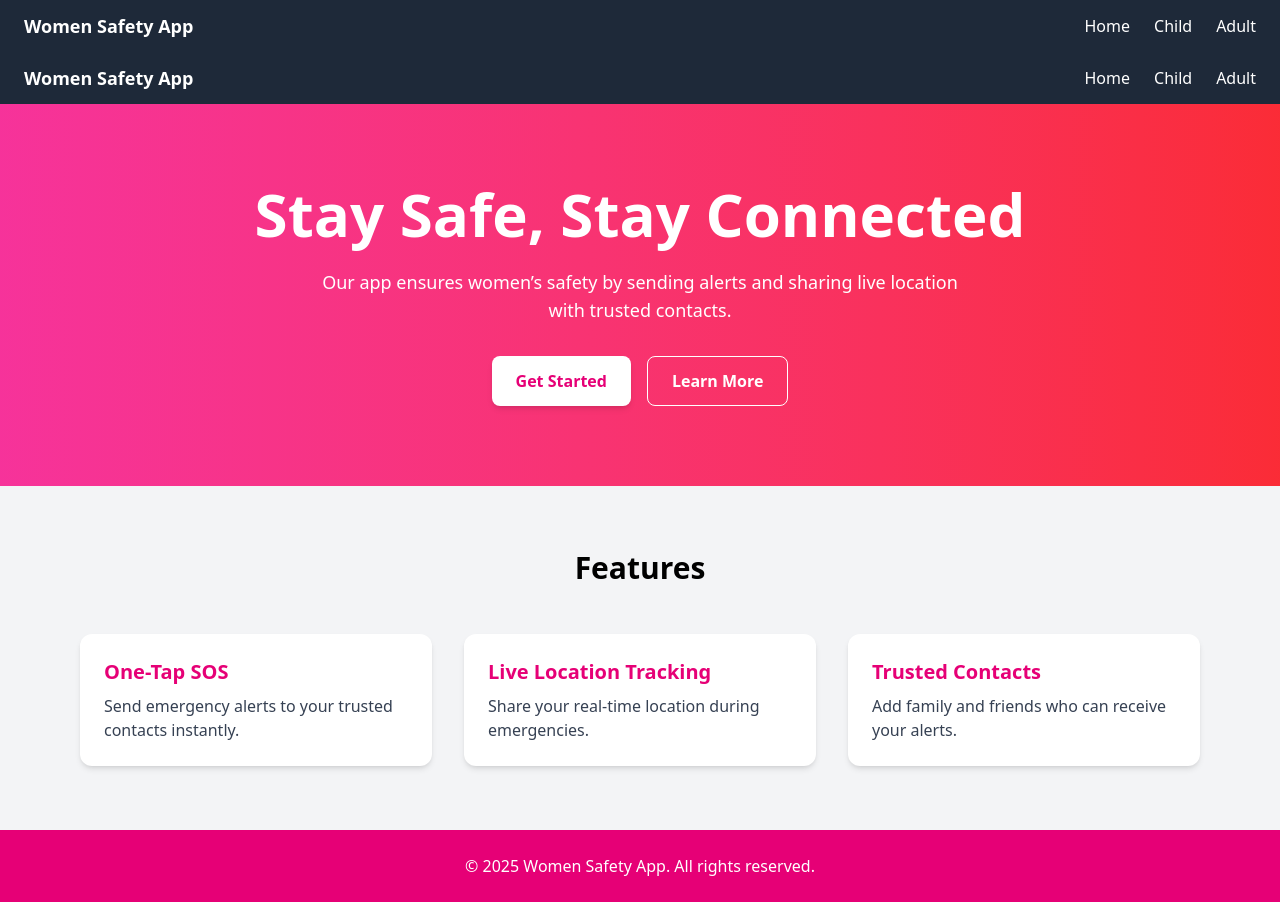
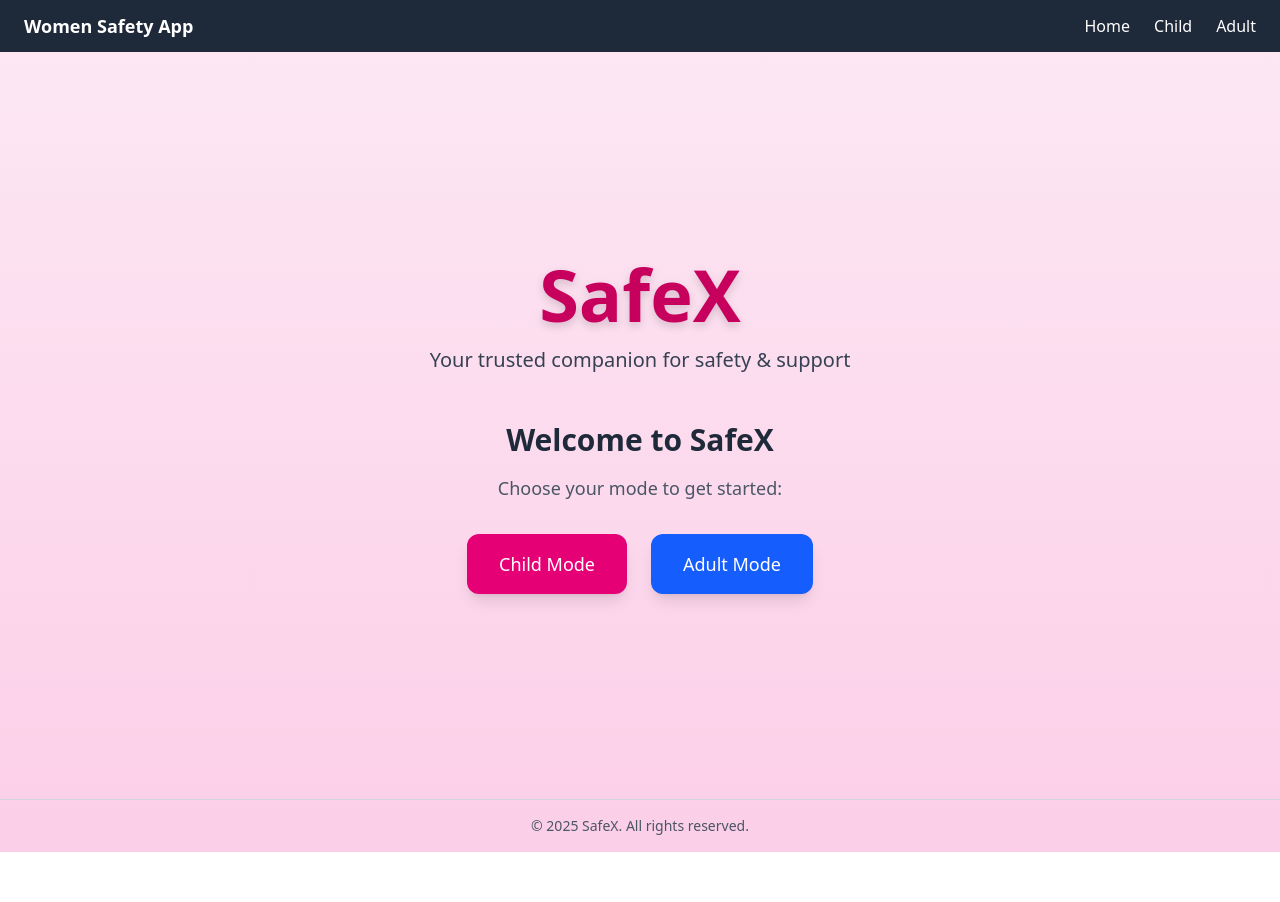
Before and after one commit to codemasteryash/women-safety-app, a React (Vite) app: page / in a window 1280 px wide. After the commit the page ends 852 px from the top, so only its background shows below. Built offline with nearby package versions, Linux system fonts and the light colour scheme.

Commit message:
Initial commit with new home

```diff
--- a/package.json
+++ b/package.json
@@ -13,6 +13,7 @@
     "@tailwindcss/vite": "^4.1.12",
     "react": "^19.1.1",
     "react-dom": "^19.1.1",
+    "react-router-dom": "^7.8.2",
     "tailwindcss": "^4.1.12"
   },
   "devDependencies": {
--- a/src/pages/Home.jsx
+++ b/src/pages/Home.jsx
@@ -1,16 +1,52 @@
 // src/pages/Home.jsx
-import Navbar from "../components/shared/Navbar"
-import Hero from "../components/shared/Hero"
-import Features from "../components/shared/Features"
-import Footer from "../components/shared/Footer"
+// import Navbar from "../components/Navbar"
 
 export default function Home() {
   return (
-    <div className="min-h-screen flex flex-col">
-      <Navbar />
-      <Hero />
-      <Features />
-      <Footer />
+    <div className="min-h-screen bg-gradient-to-b from-pink-100 to-pink-200 flex flex-col">
+      {/* Navbar
+      <Navbar /> */}
+
+      {/* Main Content */}
+      <div className="flex-1 flex flex-col items-center justify-center text-center">
+        {/* App Name */}
+        <h1 className="text-7xl font-extrabold text-pink-700 drop-shadow-lg">
+          SafeX
+        </h1>
+        <p className="mt-4 text-xl text-gray-700 max-w-xl">
+          Your trusted companion for safety & support
+        </p>
+
+        {/* Welcome + Buttons */}
+        <div className="mt-12">
+          <h2 className="text-3xl font-bold text-gray-800 mb-4">
+            Welcome to SafeX
+          </h2>
+          <p className="text-gray-600 mb-8 text-lg">
+            Choose your mode to get started:
+          </p>
+
+          <div className="flex gap-6 justify-center">
+            <a
+              href="/child"
+              className="px-8 py-4 bg-pink-600 text-white text-lg rounded-xl shadow-lg hover:bg-pink-700 transition"
+            >
+              Child Mode
+            </a>
+            <a
+              href="/adult"
+              className="px-8 py-4 bg-blue-600 text-white text-lg rounded-xl shadow-lg hover:bg-blue-700 transition"
+            >
+              Adult Mode
+            </a>
+          </div>
+        </div>
+      </div>
+
+      {/* Footer */}
+      <footer className="py-4 text-center text-gray-600 text-sm border-t border-gray-300">
+        © {new Date().getFullYear()} SafeX. All rights reserved.
+      </footer>
     </div>
   )
 }
```
Also changed, not shown: 1 other file (tests, documents, lock files or other folders).
